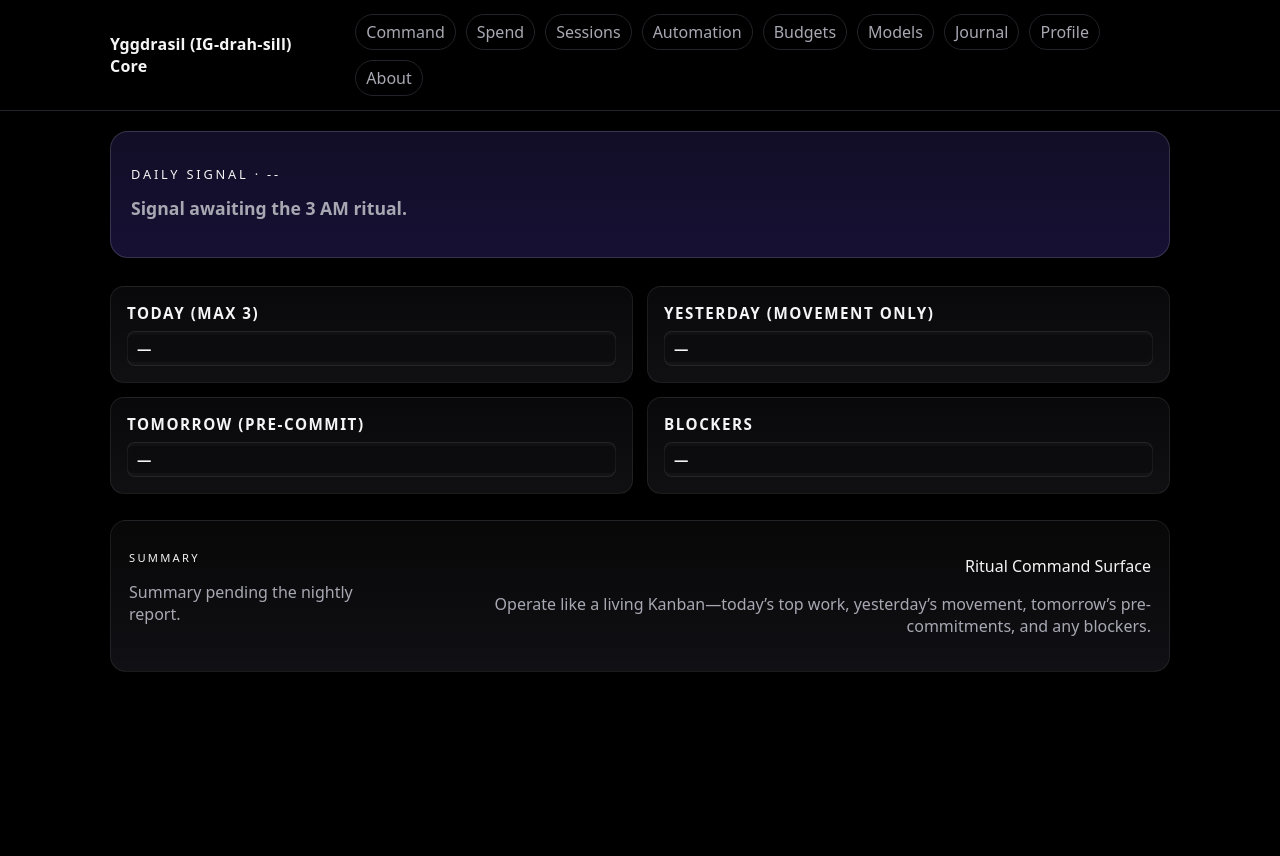
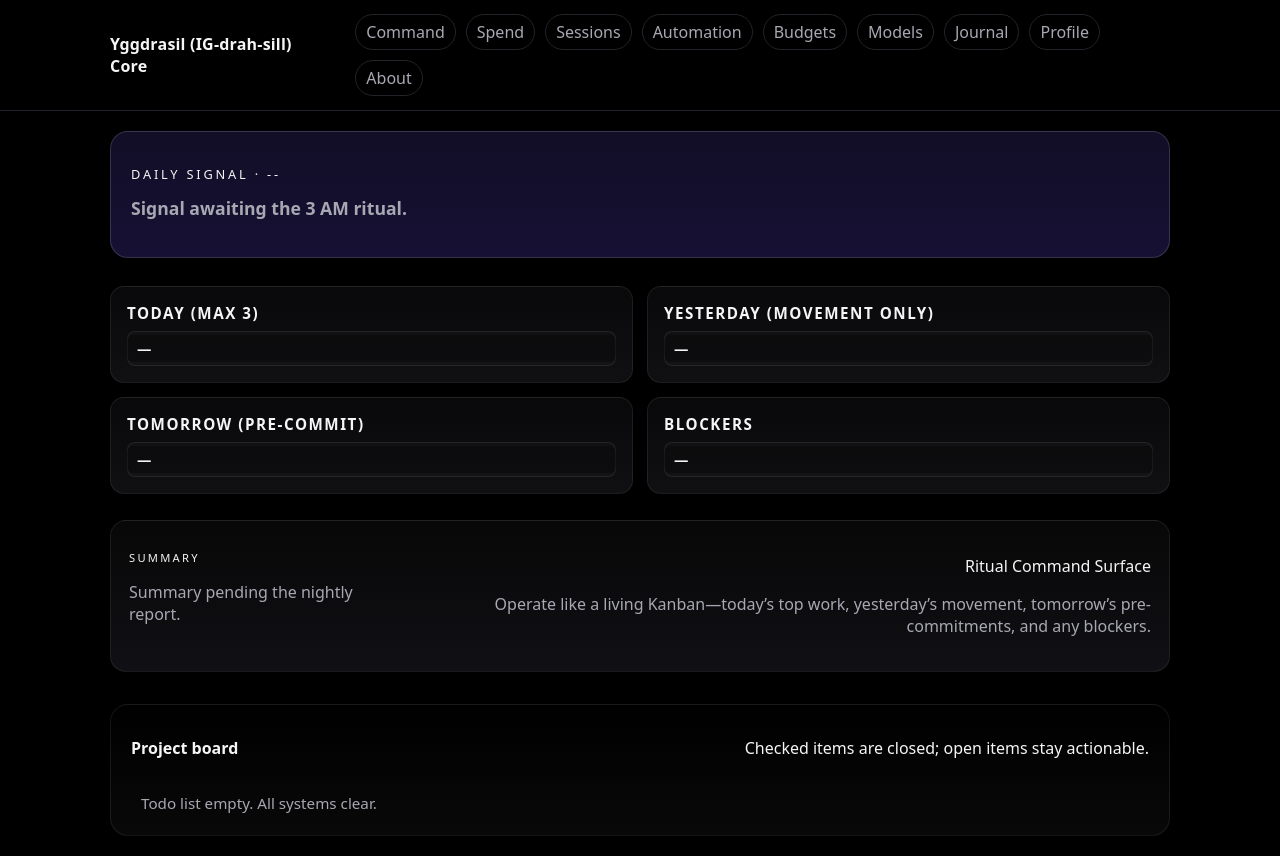
Before and after one commit to nslatter-vcode/OC_Recovery, a Next.js app in the folder dashboard/: page / in a window 1280 px wide. Before the commit the page ends 800 px from the top, so only its background shows below. Built offline with nearby package versions, Linux system fonts and the light colour scheme.

Commit message:
Add project board view

```diff
--- a/dashboard/src/app/globals.css
+++ b/dashboard/src/app/globals.css
@@ -306,3 +306,59 @@ code {
 .plan-note {
   text-align: right;
 }
+
+.projects {
+  margin-top: 32px;
+  border: 1px solid rgba(255, 255, 255, 0.08);
+  border-radius: 18px;
+  padding: 16px 20px;
+  background: linear-gradient(180deg, rgba(0, 0, 0, 0.5), rgba(10, 10, 10, 0.85));
+}
+
+.projects-header {
+  display: flex;
+  justify-content: space-between;
+  align-items: baseline;
+  margin-bottom: 12px;
+}
+
+.projects-header h2 {
+  margin: 0;
+  font-size: 1rem;
+}
+
+.project-list {
+  list-style: none;
+  margin: 0;
+  padding: 0;
+  display: flex;
+  flex-direction: column;
+  gap: 10px;
+}
+
+.project-list li {
+  display: flex;
+  align-items: center;
+  gap: 10px;
+  font-size: 0.95rem;
+  padding: 6px 10px;
+  border-radius: 10px;
+}
+
+.project-list li.pending {
+  background: rgba(255, 255, 255, 0.02);
+}
+
+.project-list li.done {
+  background: rgba(255, 255, 255, 0.08);
+  color: rgba(245, 245, 245, 0.6);
+}
+
+.project-checkbox {
+  width: 20px;
+  text-align: center;
+}
+
+.project-text {
+  flex: 1;
+}
--- a/dashboard/src/app/page.tsx
+++ b/dashboard/src/app/page.tsx
@@ -12,6 +12,11 @@ type TaskCard = {
   id: string;
   title: string;
   detail: string;
+};
+
+type TodoItem = {
+  text: string;
+  done: boolean;
 };
 
 type HomePayload = {
@@ -35,6 +40,7 @@ type JournalEntry = {
 
 const HOME_JSON = "yggdrasil-home.json";
 const JOURNAL_HISTORY = "coach-journal-history.jsonl";
+const TODO_FILE = "TODO.md";
 
 const SectionCard = ({ title, items }: { title: string; items: TaskCard[] }) => {
   const display = items && items.length ? items : [{ id: `${title}-empty`, title: "—", detail: "Nothing to report." }];
@@ -76,9 +82,26 @@ async function readJournalHistory(): Promise<JournalEntry[]> {
   }
 }
 
+async function readTodoList(): Promise<TodoItem[]> {
+  try {
+    const raw = await fs.readFile(path.join(process.cwd(), "..", TODO_FILE), "utf-8");
+    return raw
+      .split("\n")
+      .map((line) => line.trim())
+      .filter((line) => line.startsWith("- ["))
+      .map((line) => ({
+        text: line.slice(line.indexOf("]") + 1).trim(),
+        done: line.startsWith("- [x]") || line.startsWith("- [X]"),
+      }));
+  } catch {
+    return [];
+  }
+}
+
 export default async function HomePage() {
   const data = await readHomePayload();
   const history = await readJournalHistory();
+  const todos = await readTodoList();
 
   return (
     <main>
@@ -125,6 +148,25 @@ export default async function HomePage() {
           </p>
         </div>
       </section>
+
+      <section className="projects">
+        <div className="projects-header">
+          <h2>Project board</h2>
+          <p>Checked items are closed; open items stay actionable.</p>
+        </div>
+        <ul className="project-list">
+          {todos.length ? (
+            todos.map((todo) => (
+              <li key={todo.text} className={todo.done ? "done" : "pending"}>
+                <span className="project-checkbox">{todo.done ? "✔" : "☐"}</span>
+                <span className="project-text">{todo.text}</span>
+              </li>
+            ))
+          ) : (
+            <li className="subtle">Todo list empty. All systems clear.</li>
+          )}
+        </ul>
+      </section>
     </main>
   );
 }
```
Also changed, not shown: 1 other file (tests, documents, lock files or other folders).
